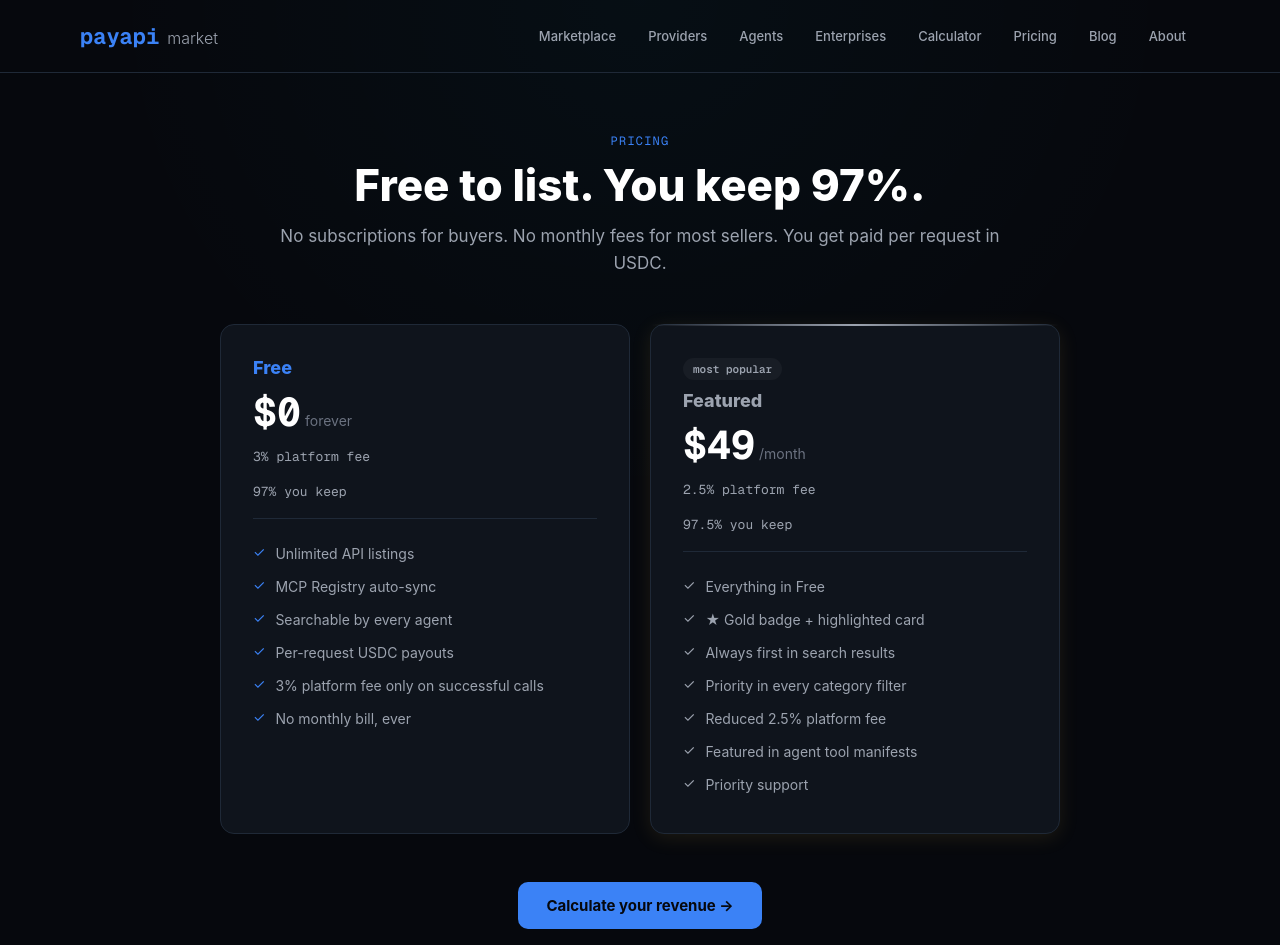
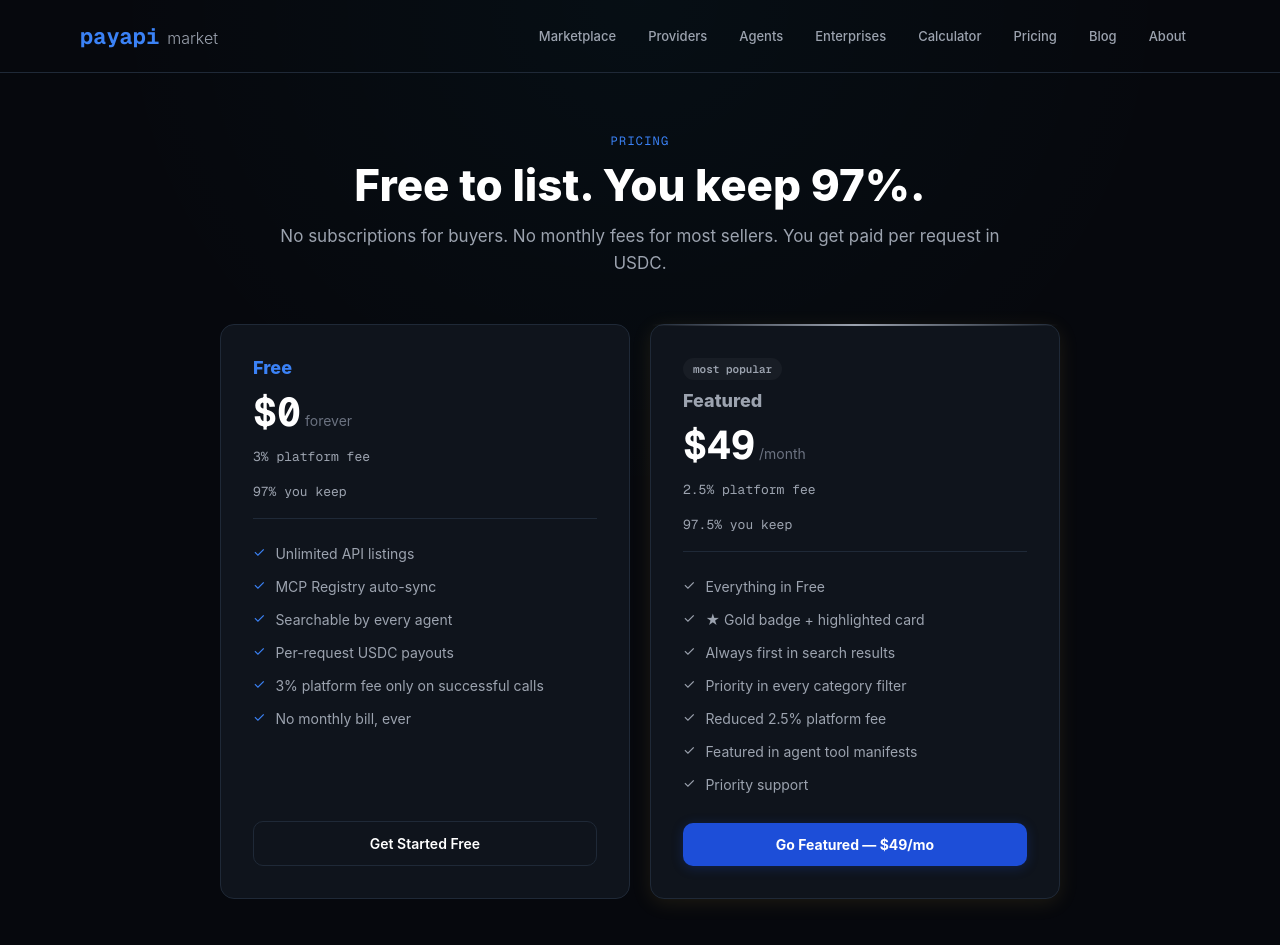
Before and after one commit to chetparker/x402-marketplace, a React (Vite) app: page /pricing in a window 1280 px wide. Shown: the top 945 px of the page. Built offline with nearby package versions, Linux system fonts and the light colour scheme; no server answers.

Commit message:
fix: add CTA buttons to pricing cards

```diff
--- a/src/pages/ListPage.jsx
+++ b/src/pages/ListPage.jsx
@@ -1,5 +1,5 @@
 import { useState } from 'react';
-import { Link } from 'react-router-dom';
+import { Link, useSearchParams } from 'react-router-dom';
 import PageShell from '../components/PageShell';
 import SEOHead from '../components/SEOHead';
 import { C, F, M } from '../theme';
@@ -37,11 +37,13 @@
 }
 
 export default function ListPage() {
+  const [searchParams] = useSearchParams();
+  const initialTier = searchParams.get('tier') === 'featured' ? 'featured' : 'free';
   const [step, setStep] = useState(0);
   const [submitted, setSubmitted] = useState(false);
   const [provider, setProvider] = useState({ name: '', email: '', company_name: '', wallet_address: '' });
   const [api, setApi] = useState({ name: '', description: '', category: 'Data', base_url: '', mcp_endpoint: '', endpoints_count: '', tools_count: '', price_min: '0.001', price_max: '0.001' });
-  const [tier, setTier] = useState('free');
+  const [tier, setTier] = useState(initialTier);
 
   const up = (obj, setObj) => (key, val) => setObj(prev => ({ ...prev, [key]: val }));
   const uP = up(provider, setProvider);
--- a/src/pages/PricingPage.jsx
+++ b/src/pages/PricingPage.jsx
@@ -41,6 +41,8 @@
       borderRadius: 14,
       padding: '32px 32px',
       position: 'relative',
+      display: 'flex',
+      flexDirection: 'column',
       boxShadow: pop ? '0 4px 20px rgba(245,200,66,0.1)' : 'none',
     }}>
       {pop && (
@@ -58,7 +60,7 @@
       </div>
       <div style={{ fontSize: 13, color: C.am, fontFamily: M, marginBottom: 18 }}>{tier.fee} platform fee</div>
       <div style={{ fontSize: 13, color: C.gn, fontFamily: M, marginBottom: 18 }}>{tier.kept} you keep</div>
-      <div style={{ borderTop: `1px solid ${C.bd}`, paddingTop: 18 }}>
+      <div style={{ borderTop: `1px solid ${C.bd}`, paddingTop: 18, flex: 1 }}>
         {tier.features.map(f => (
           <div key={f} style={{ display: 'flex', alignItems: 'flex-start', gap: 10, padding: '6px 0' }}>
             <span style={{ color: tier.color, fontSize: 14 }}>✓</span>
@@ -66,6 +68,39 @@
           </div>
         ))}
       </div>
+      <Link
+        to={tier.ctaHref}
+        style={pop ? {
+          display: 'block',
+          marginTop: 22,
+          padding: '13px 0',
+          borderRadius: 10,
+          background: '#1D4ED8',
+          border: 'none',
+          color: '#FFFFFF',
+          fontSize: 14,
+          fontWeight: 700,
+          textDecoration: 'none',
+          textAlign: 'center',
+          fontFamily: F,
+          boxShadow: '0 2px 12px rgba(29,78,216,0.25)',
+        } : {
+          display: 'block',
+          marginTop: 22,
+          padding: '13px 0',
+          borderRadius: 10,
+          background: 'transparent',
+          border: `1px solid ${C.bd}`,
+          color: C.t,
+          fontSize: 14,
+          fontWeight: 600,
+          textDecoration: 'none',
+          textAlign: 'center',
+          fontFamily: F,
+        }}
+      >
+        {tier.ctaLabel}
+      </Link>
     </div>
   );
 }
@@ -81,6 +116,8 @@
       fee: '3%',
       kept: '97%',
       color: C.ac,
+      ctaLabel: 'Get Started Free',
+      ctaHref: '/list',
       features: [
         'Unlimited API listings',
         'MCP Registry auto-sync',
@@ -98,6 +135,8 @@
       kept: '97.5%',
       color: C.gold,
       popular: true,
+      ctaLabel: 'Go Featured — $49/mo',
+      ctaHref: '/list?tier=featured',
       features: [
         'Everything in Free',
         '★ Gold badge + highlighted card',
```
